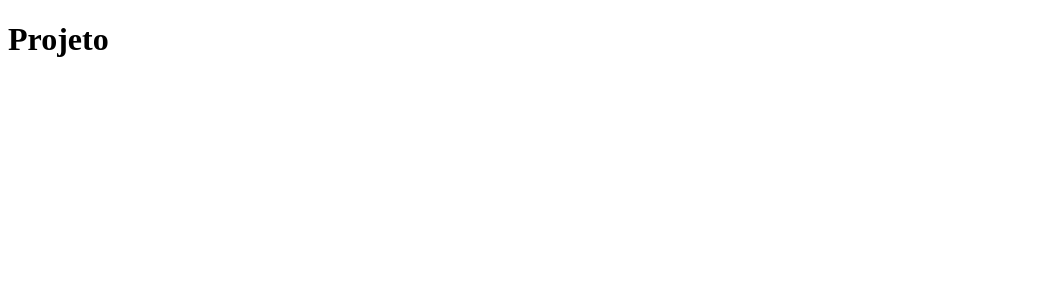
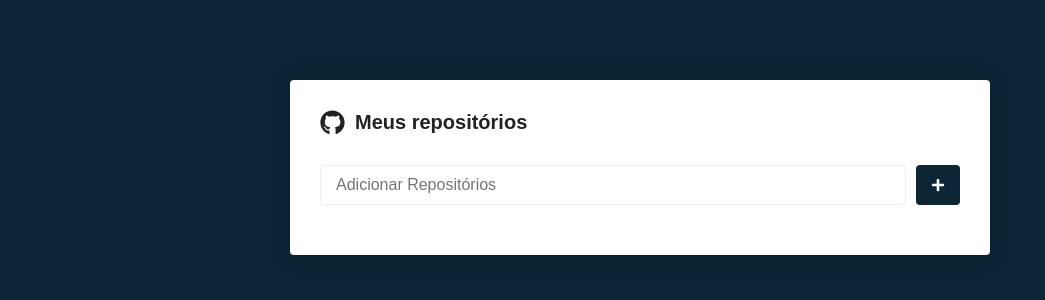
Before and after one commit to meopedevts/git-repository, a React (Vite) app: page / in a window 1280 px wide. Shown: the top 300 px of the page, without its empty margins (0-1045 px from the left). Built offline with nearby package versions, Linux system fonts and the light colour scheme.

Commit message:
60% pronto em (eu acho)

```diff
--- a/package.json
+++ b/package.json
@@ -10,8 +10,12 @@
     "preview": "vite preview"
   },
   "dependencies": {
+    "axios": "^1.4.0",
     "react": "^18.2.0",
-    "react-dom": "^18.2.0"
+    "react-dom": "^18.2.0",
+    "react-icons": "^4.8.0",
+    "react-router-dom": "^6.11.2",
+    "styled-components": "6.0.0-rc.1"
   },
   "devDependencies": {
     "@types/react": "^18.0.28",
--- a/src/App.tsx
+++ b/src/App.tsx
@@ -1,9 +1,11 @@
+import { Routes } from './Routes';
+import GlobalStyle from './styles/Global';
+
 function App() {
   return (
     <>
-      <div>
-        <h1>Projeto</h1>
-      </div>
+      <GlobalStyle />
+      <Routes />
     </>
   );
 };
--- /dev/null
+++ b/src/Routes.tsx
@@ -0,0 +1,18 @@
+import { createBrowserRouter, RouterProvider } from 'react-router-dom';
+import { Main } from './pages/Main/Main';
+import { Repositorio } from './pages/Repositorio/Repositorio';
+
+const router = createBrowserRouter([
+  {
+    path: "/",
+    element: <Main />
+  },
+  {
+    path: "/repositorio/:repositorio",
+    element: <Repositorio />
+  }
+]);
+
+export const Routes = () => {
+  return <RouterProvider router={router} />
+};
--- /dev/null
+++ b/src/pages/Main/Main.tsx
@@ -0,0 +1,112 @@
+import { Container, Form, SubmitButton, List, DeleteButton } from './Styles';
+import { FaGithub, FaPlus, FaSpinner, FaBars, FaTrash } from 'react-icons/fa'
+import { useState, useCallback, useEffect } from 'react';
+import { Api }  from '../../services/Api';
+
+export const Main = () => {
+
+  const [newRepo, setNewRepo] = useState('');
+  const [repositorios, setRepositorios] = useState([]);
+  const [loading, setLoading] = useState(false);
+  const [alert, setAlert] = useState(false);
+
+  //Buscar
+  useEffect(() => {
+    const repoStorage = localStorage.getItem('repos');
+
+    if (repoStorage) {
+      setRepositorios(JSON.parse(repoStorage));
+    };
+  }, [])
+
+  //Salvar alterações
+  useEffect(() => {
+    localStorage.setItem('repos', JSON.stringify(repositorios));
+  }, [repositorios])
+
+  const handleSubmit =  useCallback((e: any) => {
+    e.preventDefault();
+    setLoading(true);
+    setAlert(false);
+    const submit = async () => {
+      try {
+          if (newRepo === '') {
+            throw new Error('Você precisa indicar um repositório');
+          };
+
+          const response = await Api.get(`repos/${newRepo}`);
+
+          const hasRepo = repositorios.find(repo => repo.name === newRepo);
+
+          if (hasRepo) {
+            throw new Error('Repositório duplicado');
+          }
+
+          const data = {
+            name: response.data.full_name,
+          }
+
+          setRepositorios([...repositorios, data]);
+          setNewRepo('');
+      } catch(error) {
+          setAlert(true);
+      } finally {
+          setLoading(false);
+      }
+    }
+    submit();
+
+  }, [newRepo, repositorios]);
+
+  const handleInputChange = (e: any) => {
+    setNewRepo(e.target.value);
+    setAlert(false);
+  };
+
+  const handleDelete = useCallback((repo) => {
+    const find = repositorios.filter(r => r.name !== repo);
+    setRepositorios(find);
+  }, [repositorios])
+
+  return (
+    <Container>
+      <h1>
+        <FaGithub size={25}/>
+        Meus repositórios
+      </h1>
+
+      <Form onSubmit={handleSubmit} error={alert}>
+        <input
+        type="text"
+        placeholder="Adicionar Repositórios"
+        value={newRepo}
+        onChange={handleInputChange}
+        />
+
+        <SubmitButton loading={loading ? 1 : 0}>
+          {loading ? (
+            <FaSpinner color="#FFF" size={14} />
+          ) : (
+            <FaPlus color="#FFF" size={14} />
+          )}
+        </SubmitButton>
+      </Form>
+
+      <List>
+        {repositorios.map(repo => (
+          <li key={repo.name}>
+            <span>
+              <DeleteButton onClick={() => handleDelete(repo.name)}>
+                <FaTrash size={14} />
+              </DeleteButton>
+              {repo.name}
+            </span>
+            <a href="">
+              <FaBars size={20} />
+            </a>
+          </li>
+        ))}
+      </List>
+    </Container>
+  );
+};
--- /dev/null
+++ b/src/pages/Main/Styles.tsx
@@ -0,0 +1,106 @@
+import styled, { keyframes, css } from 'styled-components';
+
+export const Container = styled.div`
+  max-width: 700px;
+  background: #fff;
+  border-radius: 0.25rem;
+  box-shadow: 0 0 20px rgba(0, 0, 0, 0.2);
+  padding: 1.875rem;
+  margin: 5rem auto;
+
+  h1{
+    font-size: 1.25rem;
+    display: flex;
+    align-items: center;
+    flex-direction: row;
+
+    svg{
+      margin-right: 0.625rem;
+    }
+  }
+`;
+
+export const Form = styled.form`
+  margin-top: 1.875rem;
+  display: flex;
+  flex-direction: row;
+
+  input{
+    flex: 1;
+    border: 1px solid ${props => (props.error ? "#FF0000" : "#EEE")};
+    padding: 0.625rem 0.938rem;
+    border-radius: 0.25rem;
+    font-size: 1rem;
+  }
+`;
+
+//Criando animação do botão
+
+const animated = keyframes`
+  from{
+    transform: rotate(0deg);
+  }
+  to{
+    transform: rotate(360deg);
+  }
+`;
+
+export const SubmitButton = styled.button.attrs(props => ({
+  type: 'submit',
+  disabled: props.loading,
+}))`
+  background: #0D2636;
+  border: 0;
+  border-radius: 0.25rem;
+  margin-left: 0.625rem;
+  padding: 0 0.938rem;
+  display: flex;
+  justify-content: center;
+  align-items: center;
+
+  &[disabled]{
+    cursor: not-allowed;
+    opacity: 0.5;
+  }
+
+  ${props => props.loading &&
+    css`
+      svg{
+        animation: ${animated} 2s linear infinite;
+      }
+    `
+  }
+`;
+
+export const List = styled.ul`
+  list-style: none;
+  margin-top: 1.25rem;
+
+  li{
+    padding: 0.938rem 0;
+    display: flex;
+    flex-direction: row;
+    align-items: center;
+    justify-content: space-between;
+
+    & + li{
+      border-top: 1px solid #eee;
+    }
+
+    a{
+      color: #0D2636;
+      text-decoration: none;
+    }
+  }
+`;
+
+export const DeleteButton = styled.button.attrs({
+  type: 'button'
+})`
+  background: transparent;
+  color: #0D2636;
+  border: 0;
+  padding: 0.5rem 0.5rem;
+  outline: 0;
+  border-radius: 0.25rem;
+`;
--- /dev/null
+++ b/src/pages/Repositorio/Repositorio.tsx
@@ -0,0 +1,7 @@
+export const Repositorio = () => {
+  return (
+    <div>
+      <h1>Repositorio</h1>
+    </div>
+  );
+};
--- /dev/null
+++ b/src/services/Api.tsx
@@ -0,0 +1,5 @@
+import axios from 'axios';
+
+export const Api = axios.create({
+  baseURL: 'https://api.github.com'
+});
--- /dev/null
+++ b/src/styles/Global.tsx
@@ -0,0 +1,30 @@
+import { createGlobalStyle } from 'styled-components';
+
+export default createGlobalStyle`
+  *{
+    margin: 0;
+    padding: 0;
+    outline: 0;
+    box-sizing: border-box;
+  }
+
+  html, body, #root{
+    min-height: 100%;
+  }
+
+  body{
+    background: #0D2636;
+    font-size: 1rem;
+    -webkit-font-smoothing: antialiased !important;
+  }
+
+  body, input, button{
+    color: #222;
+    font-size: 1rem;
+    font-family: Arial, Helvetica, sans-serif;
+  }
+
+  button{
+    cursor: pointer;
+  }
+`;
```
Also changed, not shown: 2 other files (tests, documents, lock files or other folders).
